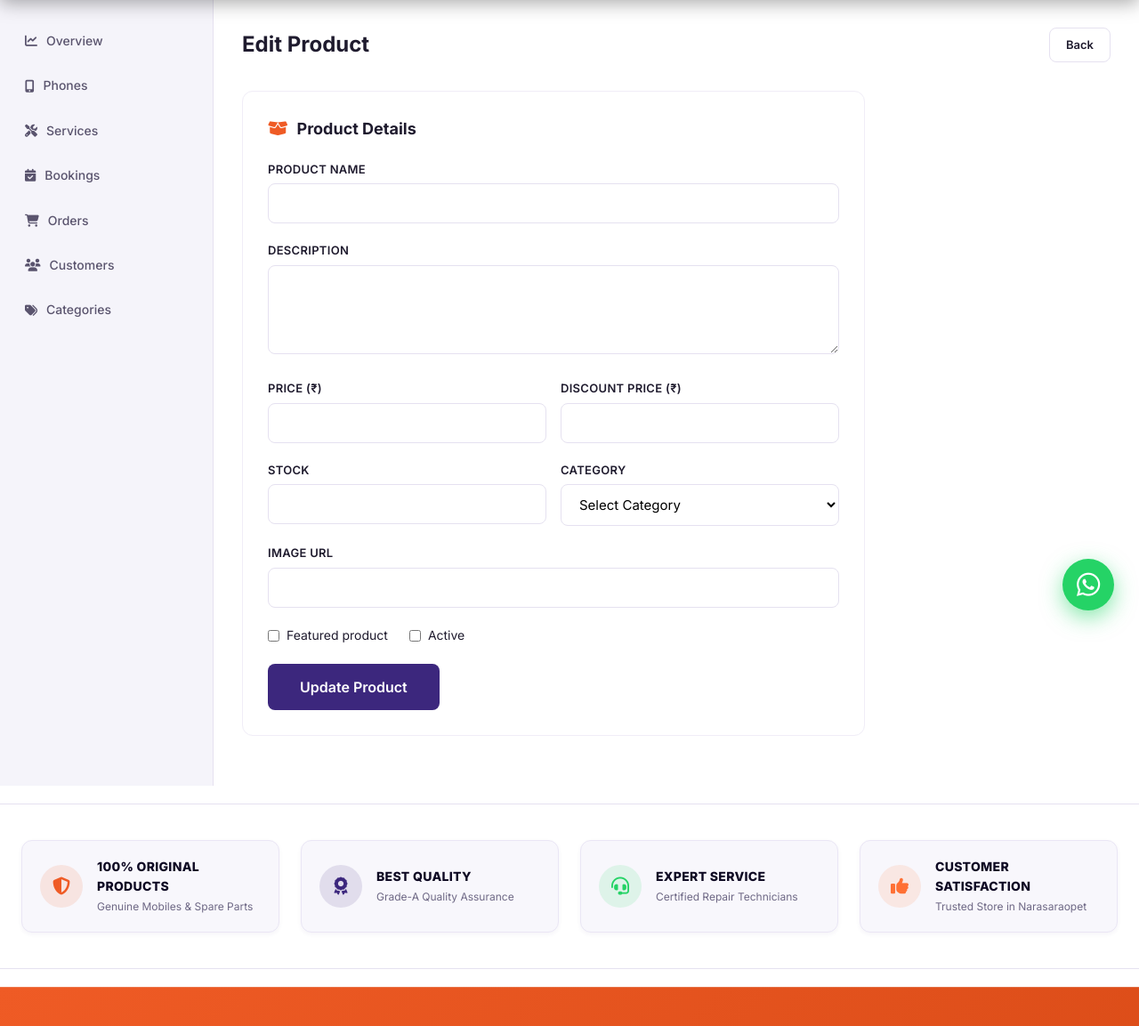
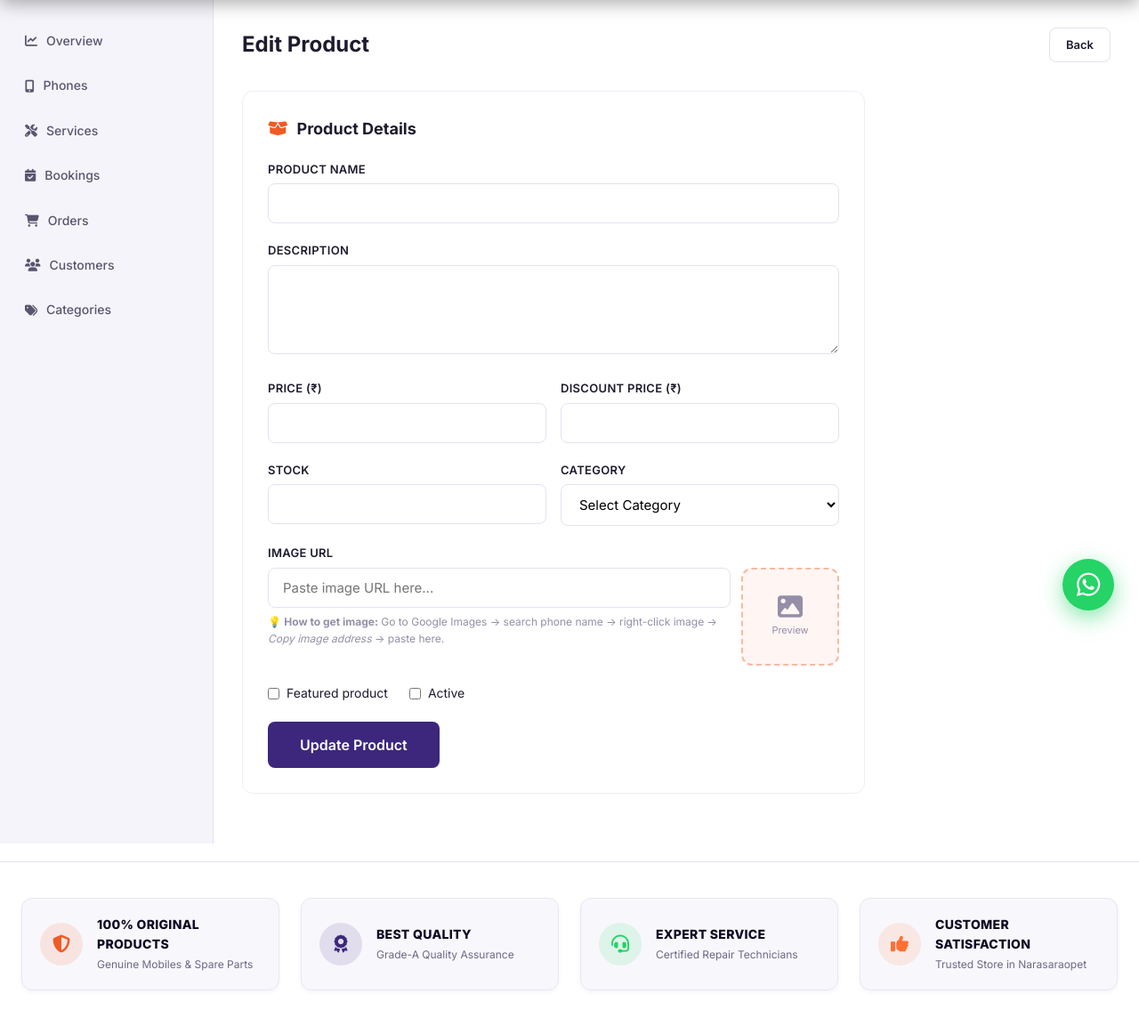
Before and after one commit to bathikadileep/rao-website, a Python web app: template templates/admin/edit_product.html in a window 1280 px wide. Shown: the part 86-1239 px from the top of the page at 89% size. Run offline with Jinja, Linux system fonts and the light colour scheme; the template is opened without the code that fills it, so the values that code supplies are empty.

Commit message:
Add live image preview and Google Images guide to admin Add and Edit Product forms

```diff
--- a/templates/admin/edit_product.html
+++ b/templates/admin/edit_product.html
@@ -44,7 +44,24 @@
         </div>
         <div class="form-group">
             <label>Image URL</label>
-            <input type="url" name="image_url" class="form-control" value="{{ product.image_url }}">
+            <div style="display: flex; gap: 12px; align-items: flex-start;">
+                <div style="flex: 1;">
+                    <input type="url" name="image_url" id="image_url_input" class="form-control" value="{{ product.image_url }}" placeholder="Paste image URL here..." oninput="previewImage(this.value)">
+                    <p style="font-size: 12px; color: var(--text-muted); margin-top: 6px;">
+                        💡 <strong>How to get image:</strong> Go to <a href="https://images.google.com" target="_blank">Google Images</a> → search phone name → right-click image → <em>Copy image address</em> → paste here.
+                    </p>
+                </div>
+                <!-- Live Preview -->
+                <div id="img-preview-box" style="width: 110px; height: 110px; border: 2px dashed rgba(239,91,37,0.4); border-radius: 12px; overflow: hidden; flex-shrink: 0; display: flex; align-items: center; justify-content: center; background: rgba(239,91,37,0.05);">
+                    {% if product.image_url %}
+                    <img id="img-preview" src="{{ product.image_url }}" alt="Preview" style="width: 100%; height: 100%; object-fit: cover;">
+                    {% else %}
+                    <div id="img-placeholder" style="text-align: center; color: var(--text-muted); font-size: 11px; padding: 8px;">
+                        <i class="fas fa-image" style="font-size: 28px; margin-bottom: 4px; display: block;"></i>Preview
+                    </div>
+                    {% endif %}
+                </div>
+            </div>
         </div>
         <div style="display: flex; gap: 24px; margin-bottom: 20px;">
             <label style="display: flex; align-items: center; gap: 8px; font-size: 14px; cursor: pointer;">
@@ -57,4 +74,15 @@
         <button type="submit" class="btn btn-primary btn-lg">Update Product</button>
     </div>
 </form>
+
+<script>
+function previewImage(url) {
+    const box = document.getElementById('img-preview-box');
+    if (url && url.trim() !== '') {
+        box.innerHTML = `<img id="img-preview" src="${url}" alt="Preview" style="width: 100%; height: 100%; object-fit: cover;" onerror="this.onerror=null; this.parentElement.innerHTML='<div style=\'text-align:center; color:#EF4444; font-size:11px; padding:6px;\'><i class=\'fas fa-exclamation-triangle\' style=\'font-size:24px; margin-bottom:4px; display:block;\'></i>Invalid URL</div>';">`;
+    } else {
+        box.innerHTML = `<div id="img-placeholder" style="text-align: center; color: var(--text-muted); font-size: 11px; padding: 8px;"><i class="fas fa-image" style="font-size: 28px; margin-bottom: 4px; display: block;"></i>Preview</div>`;
+    }
+}
+</script>
 {% endblock %}
```
Also changed, not shown: templates/admin/add_product.html (+25 -1 lines).
